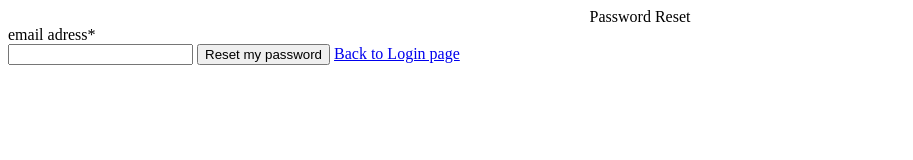
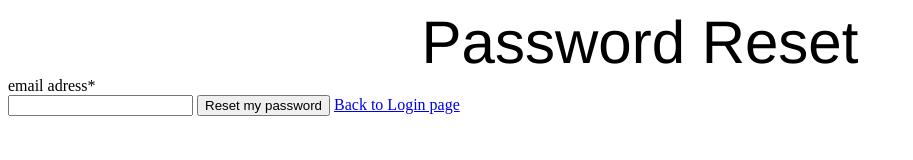
Before and after one commit to mohamedmehdigara/bazarside, a plain HTML site: page index.html in a window 1280 px wide. Shown: the whole page, without its empty margins (0-913 px from the left). Drawn offline with Linux system fonts and the light colour scheme.

Commit message:
Added files

```diff
--- a/style.css
+++ b/style.css
@@ -1,4 +1,5 @@
 .PR {
   text-align: center;
-
+  font-size: 60px;
+  font-family:'Franklin Gothic Medium', 'Arial Narrow', Arial, sans-serif
 }
```
